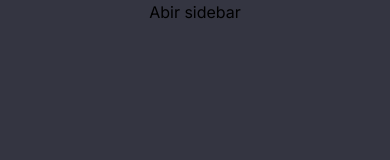
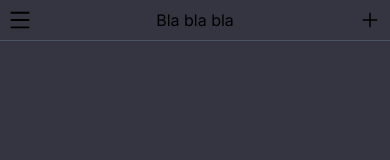
Before and after one commit to Lucas-Wilian/chatgpt-clone-typescript-tailwind, a Next.js app: page / in a window 390 px wide. Shown: the top 160 px of the page. Built offline with nearby package versions, Linux system fonts and the light colour scheme.

Commit message:
feat: mobile sidebar

```diff
--- a/src/app/globals.css
+++ b/src/app/globals.css
@@ -25,3 +25,15 @@ body {
     )
     rgb(var(--background-start-rgb));
 }
+
+::-webkit-scrollbar {
+  width: 0.5rem;
+  height: 1rem;
+}
+::-webkit-scrollbar-thumb {
+  background-color: rgba(217, 217, 227, 0.8);
+  border-radius: 1rem;
+}
+::-webkit-scrollbar-track {
+  background-color: transparent;
+}
--- a/src/app/page.tsx
+++ b/src/app/page.tsx
@@ -1,18 +1,21 @@
 'use client';
 
+import { Header } from '@/components/Header';
 import { Sidebar } from '@/components/Sidebar';
 import { useState } from 'react';
 
 const Page = () => {
   const [sidebarOpened, setSidebarOpened] = useState(false);
 
-  const closeSidebar = () => {
-    setSidebarOpened(false);
-  };
+  const openSidebar = () => setSidebarOpened(true);
+
+  const closeSidebar = () => setSidebarOpened(false);
 
   const handlerClearConversations = () => {};
 
   const handleNewChat = () => {};
+
+  console.log(sidebarOpened);
 
   return (
     <main className='flex min-h-screen bg-gpt-gray '>
@@ -22,11 +25,15 @@ const Page = () => {
         onClear={handlerClearConversations}
         onNewChat={handleNewChat}
       >
-        <div>...</div>
+        <div className=''>...</div>
       </Sidebar>
 
       <section className='flex flex-col w-full'>
-        <button onClick={() => setSidebarOpened(true)}>Abir sidebar</button>
+        <Header
+          openSidebarClick={openSidebar}
+          title={`Bla bla bla`}
+          newChatClick={handleNewChat}
+        />
       </section>
     </main>
   );
--- /dev/null
+++ b/src/components/Header.tsx
@@ -0,0 +1,22 @@
+import IconAdd from './icons/IconAdd';
+import IconMenu from './icons/IconMenu';
+
+type Props = {
+  title: string;
+  openSidebarClick: () => void;
+  newChatClick: () => void;
+};
+
+export const Header = ({ title, openSidebarClick, newChatClick }: Props) => {
+  return (
+    <header className='flex justify-between items-center w-full border-b border-b-gray-600 p-2 md:hidden'>
+      <div onClick={openSidebarClick}>
+        <IconMenu width={24} height={24} />
+      </div>
+      <div className='mx-2 truncate'>{title}</div>
+      <div onClick={newChatClick}>
+        <IconAdd width={24} height={24} />
+      </div>
+    </header>
+  );
+};
--- /dev/null
+++ b/src/components/icons/IconMenu.tsx
@@ -0,0 +1,18 @@
+// icon:menu | Ant Design Icons https://ant.design/components/icon/ | Ant Design
+import * as React from 'react';
+
+function IconMenu(props: React.SVGProps<SVGSVGElement>) {
+  return (
+    <svg
+      viewBox='0 0 1024 1024'
+      fill='currentColor'
+      height='1em'
+      width='1em'
+      {...props}
+    >
+      <path d='M904 160H120c-4.4 0-8 3.6-8 8v64c0 4.4 3.6 8 8 8h784c4.4 0 8-3.6 8-8v-64c0-4.4-3.6-8-8-8zm0 624H120c-4.4 0-8 3.6-8 8v64c0 4.4 3.6 8 8 8h784c4.4 0 8-3.6 8-8v-64c0-4.4-3.6-8-8-8zm0-312H120c-4.4 0-8 3.6-8 8v64c0 4.4 3.6 8 8 8h784c4.4 0 8-3.6 8-8v-64c0-4.4-3.6-8-8-8z' />
+    </svg>
+  );
+}
+
+export default IconMenu;
```
